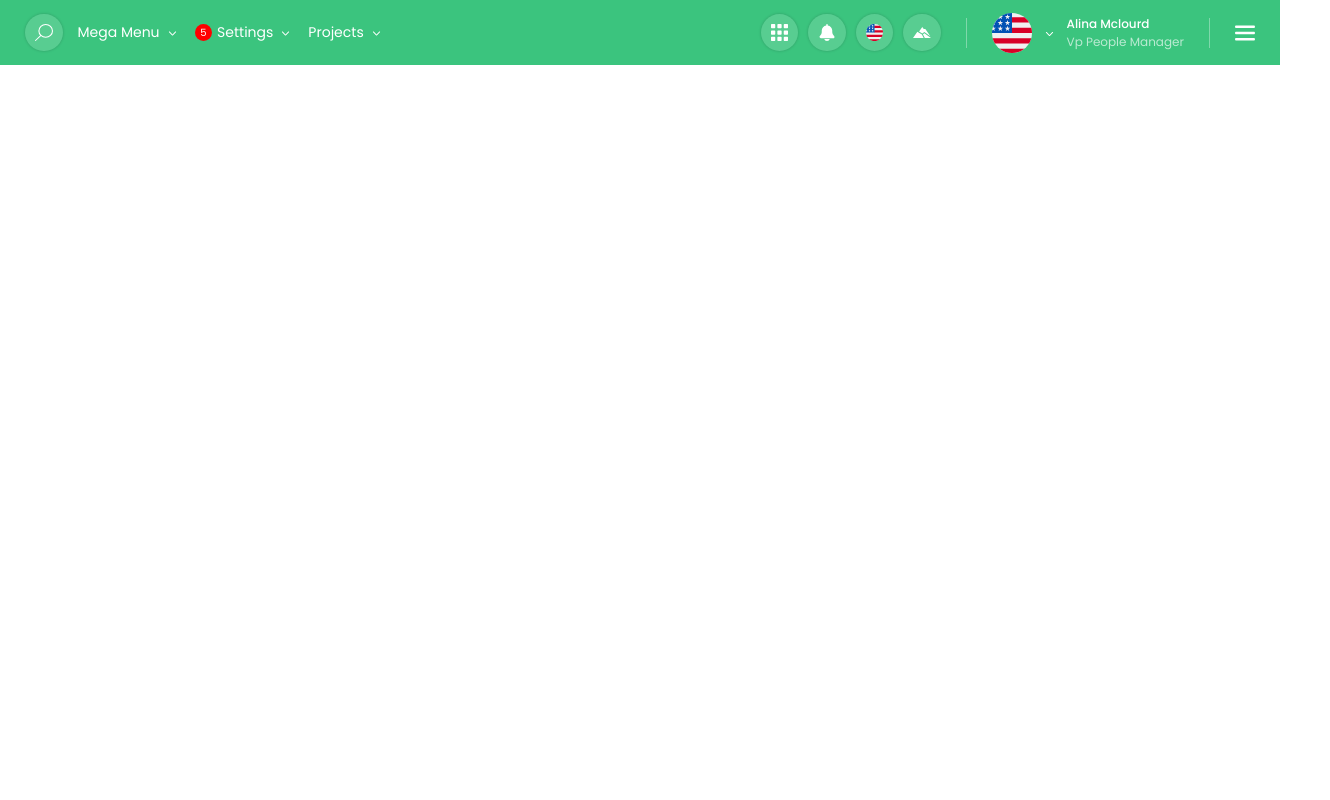
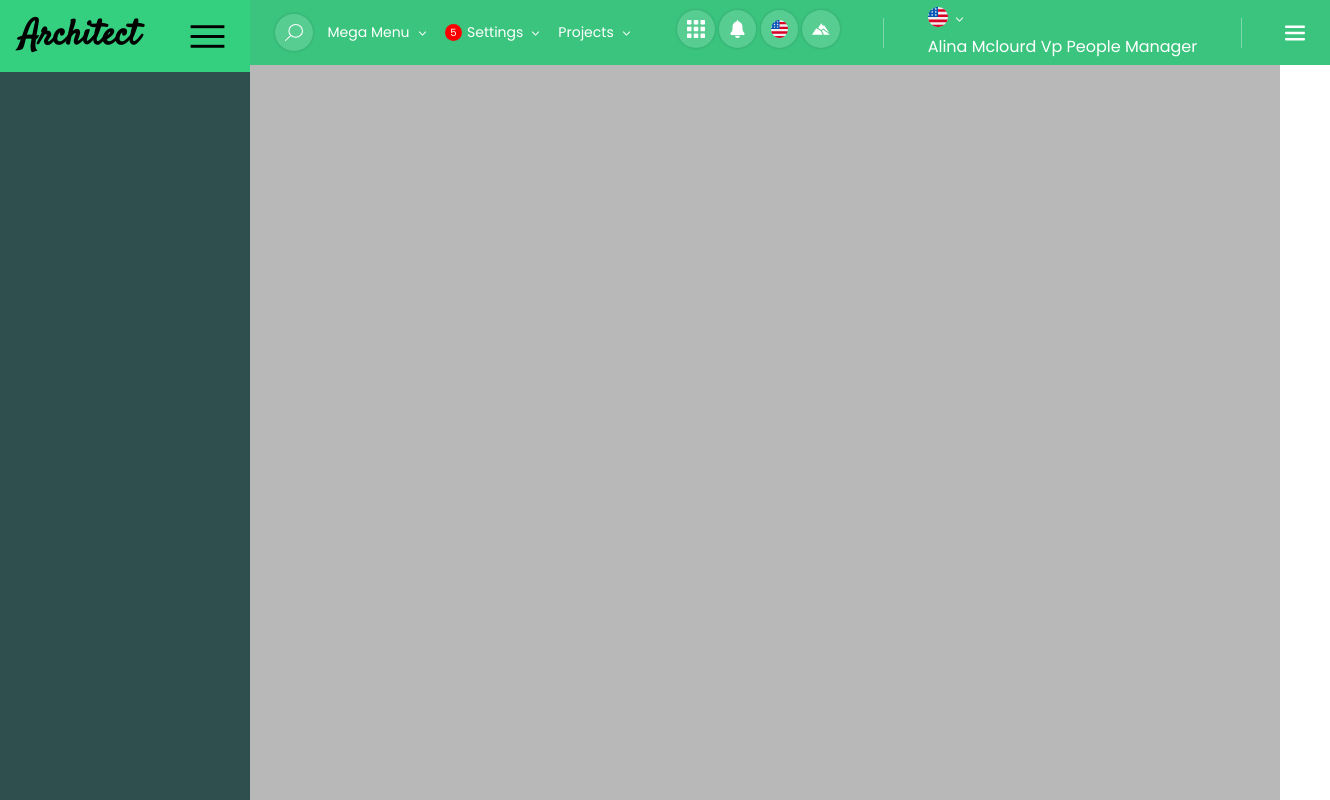
Before and after one commit to CamdenCall/SassDashboard, a plain HTML site: page index.html in a window 1280 px wide. Shown: the whole page, 1330 px wide, since content can reach past the window. Drawn offline with nearby package versions, Linux system fonts and the light colour scheme.

Commit message:
combine branches

```diff
--- a/base.scss
+++ b/base.scss
@@ -1,8 +1,72 @@
-@use 'vars';
-@use 'calender/calender';
+@import 'vars';
+@import 'calender/calender';
+@import url('https://fonts.googleapis.com/css2?family=Satisfy&display=swap');
 @import url('https://fonts.googleapis.com/css2?family=Poppins:ital,wght@0,100;0,200;0,300;0,400;0,500;0,600;0,700;0,800;0,900;1,100;1,200;1,300;1,400;1,500;1,600;1,700;1,800;1,900&display=swap');
+
+
+* {
+    margin: 0;
+    padding: 0;
+}
+
 body {
-    padding: 0;
-    margin: 0;
+    width: 100%;
+    height: 100%;
     font-family: "Poppins", sans-serif;
 }
+
+.dashboard-container {
+    width: 100vw;
+    height: 100vh;
+    background-color: whitesmoke;
+
+    display: flex;
+    flex-direction: row;
+}
+
+.side-bar {
+    width: 15vw;
+    height: 100%;
+    min-width: 250px;
+    background-color: darkslategray;
+
+    display: flex;
+    flex-direction: column;
+
+    .logo-container {
+        width: 100%;
+        height: 9vh;
+        background-color: #34cf7f;
+
+        display: flex;
+        flex-direction: row;
+        justify-content: space-between;
+        align-items: center;
+
+        h2 {
+            font-size: 35px;
+            padding-left: 20px;
+            font-family: Satisfy, sans-serif;
+        }
+
+        .material-symbols-outlined {
+            font-size: 45px;
+            padding-right: 20px;
+        }
+    }
+}
+
+.right-container {
+    width: 85vw;
+    height: 100%;
+    background-color: rgb(184, 184, 184);
+
+    display: flex;
+    flex-direction: column;
+}
+
+.top-bar {
+    width: 100%;
+    height: 9vh;
+    background-color: $green;
+}
--- a/index.html
+++ b/index.html
@@ -3,11 +3,26 @@
 <head>
     <meta charset="UTF-8">
     <meta name="viewport" content="width=device-width, initial-scale=1.0">
-    <title>Document</title>
+    <title>Dashboard - CT</title>
+    <link rel="stylesheet" href="https://fonts.googleapis.com/css2?family=Material+Symbols+Outlined:opsz,wght,FILL,GRAD@20..48,100..700,0..1,-50..200" />
+    <link type="text/css" href="base.css" rel="stylesheet"/>
     <link href="base.css" rel="stylesheet" />
     <link href="topBar/topBar.css" rel="stylesheet">
 </head>
 <body>
+    <div class="dashboard-container">
+        <div class="side-bar">
+            <div class="logo-container">
+                <h2>Architect</h2>
+                <span id="nav-button" class="material-symbols-outlined">
+                    menu
+                </span>
+            </div>
+        </div>
+
+
+
+       <div class="right-container">
             <div class="top-bar">
                 <div class="left">
                     <img src="Images/search.svg" class="icon">
@@ -27,7 +42,7 @@
                         <img src="Images/dropdown.svg" class="dropdown-arrow">
                     </div>
                 </div>
-       <div class="right">
+
                 <div class="icons">
                     <img src="Images/grid.svg" class="icon">
                     <img src="Images/bell.svg" class="icon">
@@ -37,7 +52,7 @@
 
                 <div class="divider"></div>
                 <div class="user">
-                <img src="Images/flag.svg">
+                    <img src="Images/flag.svg" width="20">
                     <img src="Images/dropdown.svg" class="dropdown-arrow">
                     <div class="role">
                         <span>Alina Mclourd</span>
@@ -47,10 +62,11 @@
                 <div class="divider"></div>
                 <img src="Images/menu.svg" width="20">
             </div>
+       </div>
 
     </div>
-    <div class="side-bar">
 
     </div>
+    <script src="JS/script.js"></script>
 </body>
 </html>
```
Also changed, not shown: base.css, 1 other file. Lines whose indentation alone changed are shown as unchanged.
